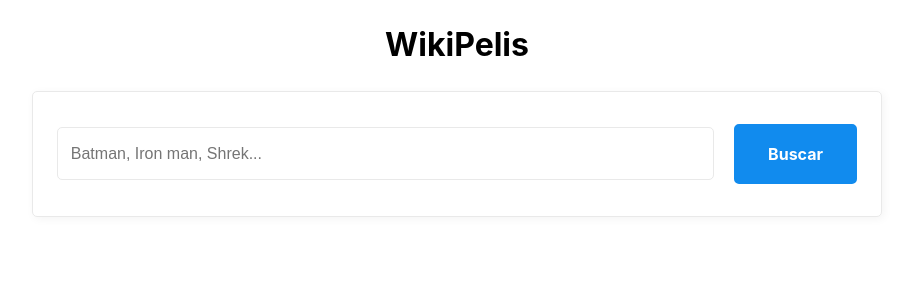
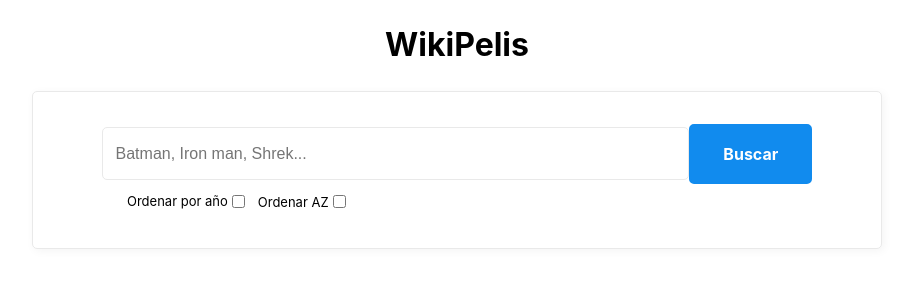
Before and after one commit to devrodrigolec/wikipelis, a React (Vite) app: page / in a window 1280 px wide. Shown: the top 300 px of the page, without its empty margins (183-1096 px from the left). Built offline with nearby package versions, Linux system fonts and the light colour scheme.

Commit message:
agregado ordenar AZ y por año

```diff
--- a/src/App.css
+++ b/src/App.css
@@ -20,10 +20,21 @@ body {
   display: flex;
   align-items: center;
   justify-content: center;
-  gap: 20px;
+  flex-wrap: wrap;
 }
+.sort-area {
+  display: flex;
+  font-size: 13px;
+  width: 85%;
 
+
+}
+.sort-area label {
+  font-weight: normal;
+  margin-left: 10px;
+}
 .form .buscador {
+  width: 70%;
   height: 38px;
   margin: 0;
 }
--- a/src/App.jsx
+++ b/src/App.jsx
@@ -1,9 +1,19 @@
 import "./App.css";
 import { useMovies } from "./hooks/useMovies";
 import { Movie } from "./components/Movie";
+import { useSortMovies } from "./hooks/useSortMovies";
+
+
 
 function App() {
-  const { movies, loading, error, setSearch } = useMovies();
+  const { movies, search, loading, error, setSearch } = useMovies();
+  const {
+    isCheckedAZ,
+    isCheckedYear,
+    sortedMovies,
+    handleCheckBoxAZChange,
+    handleCheckBoxYearChange,
+  } = useSortMovies({search, movies});
 
   const handleSubmit = (event) => {
     event.preventDefault();
@@ -24,6 +34,22 @@ function App() {
             placeholder="Batman, Iron man, Shrek..."
           />
           <button type="submit">Buscar</button>
+          <div className="sort-area">
+            <label>Ordenar por año</label>
+            <input
+              className="checkbox"
+              type="checkbox"
+              checked={isCheckedYear}
+              onChange={handleCheckBoxYearChange}
+            />
+            <label>Ordenar AZ</label>
+            <input
+              className="checkbox"
+              type="checkbox"
+              checked={isCheckedAZ}
+              onChange={handleCheckBoxAZChange}
+            />
+          </div>
         </form>
         {error && <p className="error">{error}</p>}
       </header>
@@ -32,7 +58,9 @@ function App() {
           <p className="loading">Cargando...</p>
         ) : (
           <ul className="ul-grid">
-            <Movie movies={movies} />
+            <Movie
+              movies={isCheckedYear || isCheckedAZ ? sortedMovies : movies}
+            />
           </ul>
         )}
       </main>
--- a/src/components/Movie.jsx
+++ b/src/components/Movie.jsx
@@ -1,7 +1,7 @@
 export const Movie = ({ movies }) => {
   return (
    <>
-   {movies?.map((movie) => (
+   {movies.map((movie) => (
        <li className="grid-item" key={movie.id}>
        <h3>{movie.title}</h3>
        <p>{movie.year}</p>
--- a/src/hooks/useMovies.js
+++ b/src/hooks/useMovies.js
@@ -1,6 +1,8 @@
-import { useState, useEffect, useRef, useCallback } from "react";
+import { useState, useEffect, useRef, } from "react";
 import { getMovies } from "../helpers/getMovies";
 import { mapMovies } from "../helpers/mapMovies";
+
+
 
 export const useMovies = () => {
   const [movies, setMovies] = useState([]);
@@ -46,5 +48,5 @@ export const useMovies = () => {
 
   const mappedMovies = mapMovies(movies);
 
-  return { movies: mappedMovies, loading, error, setSearch };
+  return { movies: mappedMovies, loading, error, search, setSearch, setMovies };
 };
--- /dev/null
+++ b/src/hooks/useSortMovies.js
@@ -0,0 +1,46 @@
+import { useState, useEffect } from "react";
+
+export const useSortMovies = ({ search, movies }) => {
+  const [isCheckedYear, setIsCheckedYear] = useState(false);
+  const [isCheckedAZ, setIsCheckedAZ] = useState(false);
+  const [sortedMovies, setSortedMovies] = useState([]);
+
+  const handleCheckBoxYearChange = () => {
+    if (isCheckedAZ) setIsCheckedAZ(false);
+    setIsCheckedYear(!isCheckedYear);
+    const newSortedMovies = [...movies].sort((a, b) => a.year - b.year);
+    setSortedMovies(newSortedMovies);
+  };
+
+  const handleCheckBoxAZChange = () => {
+    if (isCheckedYear) setIsCheckedYear(false);
+    setIsCheckedAZ(!isCheckedAZ);
+    const newIsChecked = !isCheckedAZ;
+
+    if (newIsChecked) {
+      const newSortedMovies = [...movies].sort((a, b) => {
+        const titleA = a.title.toLowerCase();
+        const titleB = b.title.toLowerCase();
+
+        if (titleA < titleB) return -1;
+        if (titleA > titleB) return 1;
+        return 0;
+      });
+      setSortedMovies(newSortedMovies);
+      console.log(newSortedMovies);
+    }
+  };
+
+  useEffect(() => {
+    setIsCheckedAZ(false);
+    setIsCheckedYear(false);
+  }, [search]);
+
+  return {
+    isCheckedAZ,
+    isCheckedYear,
+    sortedMovies,
+    handleCheckBoxAZChange,
+    handleCheckBoxYearChange,
+  };
+};
```
Also changed, not shown: 1 other file (tests, documents, lock files or other folders).
